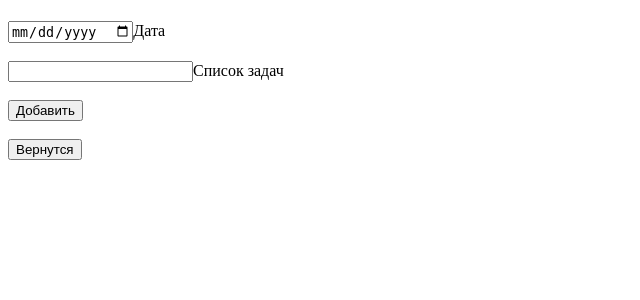
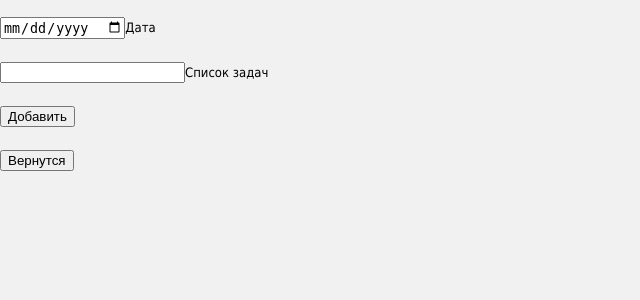
Before and after one commit to denyszamiatin/to_do, a Flask app: page /addtask in a window 1280 px wide. Shown: the top 300 px of the page, without its empty margins (0-640 px from the left). Run offline with Flask 2, Linux system fonts and the light colour scheme.

Commit message:
немного с шрифтами поигрался

```diff
--- a/static/main.css
+++ b/static/main.css
@@ -1,2 +1,13 @@
 .success {color:green}
 .error {color:red}
+body {
+	margin: 0;
+	padding: 0;
+	color: #000;
+	font-family: Tahoma, Geneva, sans-serif;
+	font-size: 13px;
+	line-height: 1.7em;
+	background-color: #f1f1f1;
+	background-repeat: repeat-x;
+	background-position: top
+}
--- a/templates/index.html
+++ b/templates/index.html
@@ -3,7 +3,7 @@
     <head>
         <meta charset='utf-8'/>
         <title>Главное меню</title>
-        <link rel="stylesheet" href="//localhost:5000/static/main.css"/>
+        <link rel="stylesheet" href="static/main.css"/>
     </head>
     <body>
     <h1>Привет, {{name.nickname.decode('utf-8')}}.</h1>
```
